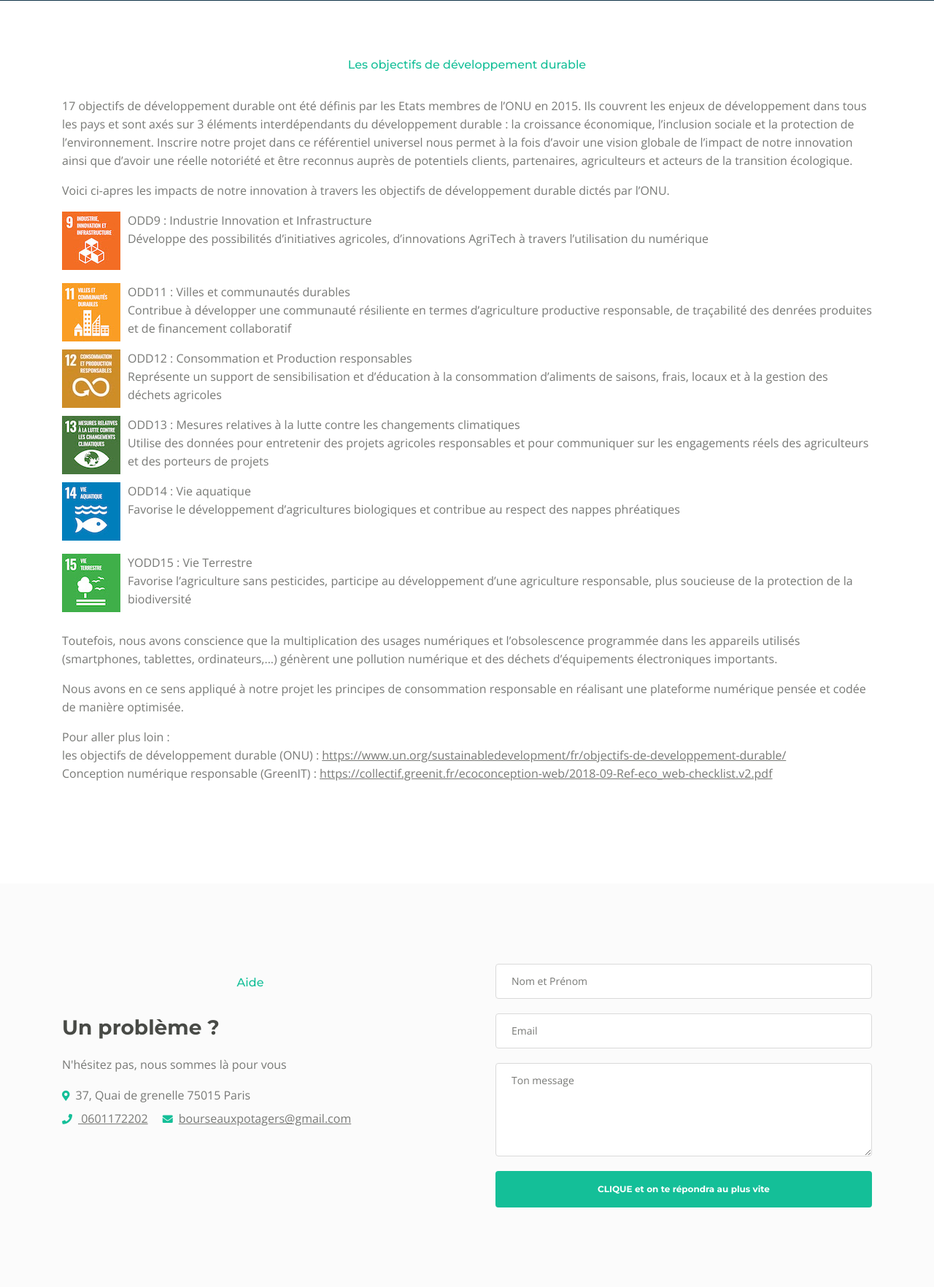
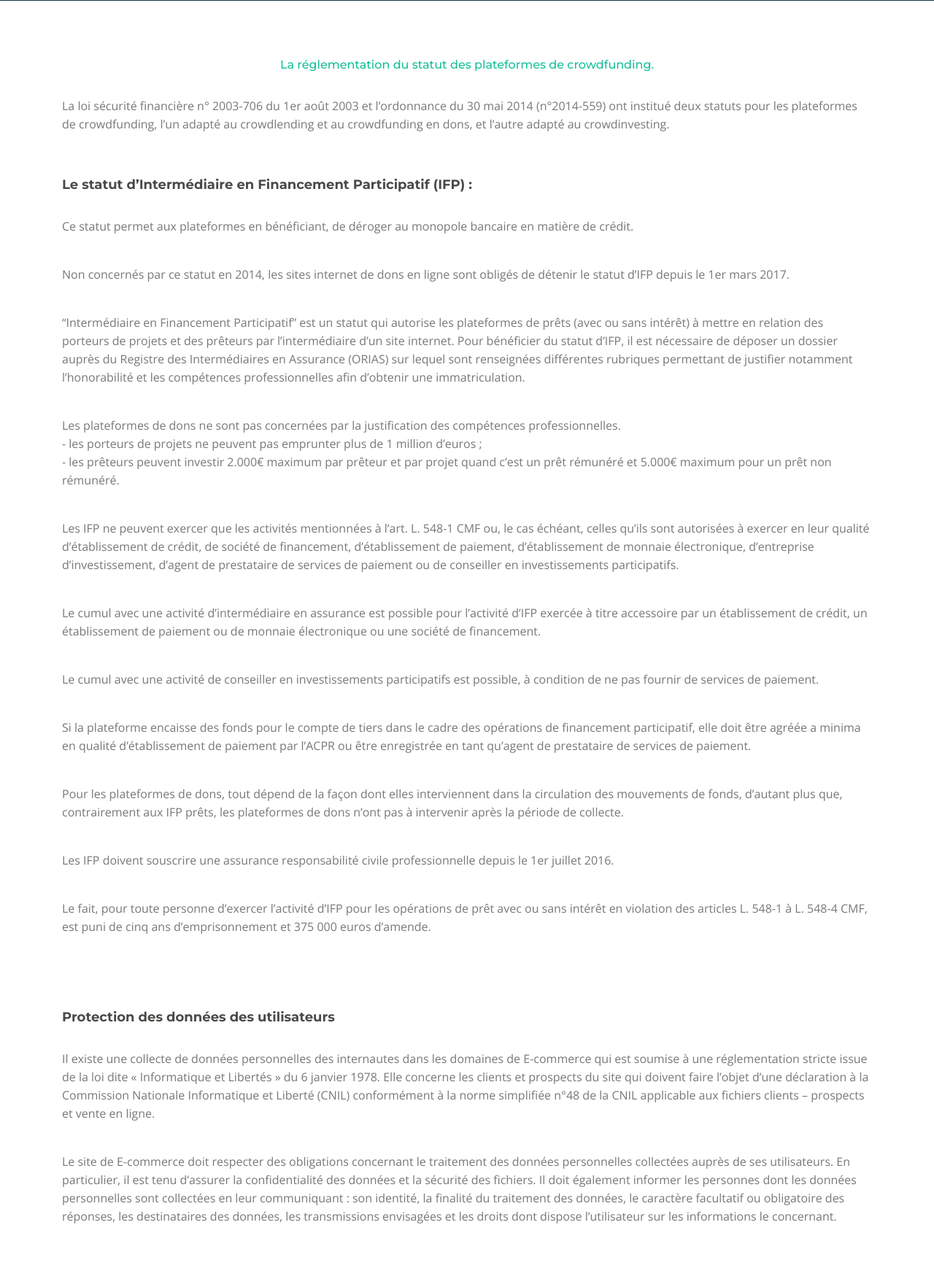
Before and after one commit to Karhyus/LaBourseAuxPotagers, a PHP site: page /terms-conditions.php in a window 1280 px wide. Shown: the part 231-1995 px from the top of the page at 73% size. Run offline with PHP 8.4, Linux system fonts and the light colour scheme.

Commit message:
modif_terms

```diff
--- a/terms-conditions.php
+++ b/terms-conditions.php
@@ -46,6 +46,7 @@
     <!-- end of preloader -->
 
 
+
     <!-- Navbar -->
     <nav class="navbar navbar-expand-md navbar-dark navbar-custom fixed-top">
         <!-- Text Logo - Use this if you don't have a graphic logo -->
@@ -91,50 +92,30 @@
         <div class="container">
             <div class="row">
                 <div class="col-lg-12">
-                    <div class="section-title">Les objectifs de développement durable</div>
+                    <div class="section-title">La réglementation du statut des plateformes de crowdfunding.</div>
                     <div class="text-container">
-                        <p>17 objectifs de développement durable ont été définis par les Etats membres de l’ONU en 2015. Ils couvrent les enjeux de développement dans tous les pays et sont axés sur 3 éléments interdépendants du développement durable : la croissance économique, l’inclusion sociale et la protection de l’environnement.
-                        Inscrire notre projet dans ce référentiel universel nous permet à la fois d’avoir une vision globale de l’impact de notre innovation ainsi que d’avoir une réelle notoriété et être reconnus auprès de potentiels clients, partenaires, agriculteurs et acteurs de la transition écologique.
-                        </p>
-                        <p>Voici ci-apres les impacts de notre innovation à travers les objectifs de développement durable dictés par l’ONU.</p>
-                        <ul class="list-unstyled">
-                            <li class="media">
-                                <img src="images/ONU_9.jpg" alt="alternative" >
-                                <div class="media-body"> <p>ODD9 : Industrie Innovation et Infrastructure <br>
-                                Développe des possibilités d’initiatives agricoles, d’innovations AgriTech à travers l’utilisation du numérique <pre></p></div>
-                            </li>
-                            <li class="media">
-                                <img src="images/ONU_11.jpg" alt="alternative" >
-                                <div class="media-body"><p>ODD11 : Villes et communautés durables <br>
-                                    Contribue à développer une communauté résiliente en termes d’agriculture productive responsable, de traçabilité des denrées produites et de financement collaboratif</p></div>
-                            </li>
-                            <li class="media">
-                                <img src="images/ONU_12.jpg" alt="alternative" >
-                                <div class="media-body"><p>ODD12 : Consommation et Production responsables <br>
-                                    Représente un support de sensibilisation et d’éducation à la consommation d’aliments de saisons, frais, locaux et à la gestion des déchets agricoles</p></div>
-                            </li>
-                            <li class="media">
-                                <img src="images/ONU_13.jpg" alt="alternative" >
-                                <div class="media-body"><p>ODD13 : Mesures relatives à la lutte contre les changements climatiques <br>
-                                Utilise des données pour entretenir des projets agricoles responsables et pour communiquer sur les engagements réels des agriculteurs et des porteurs de projets</p></div>
-                            </li>
-                            <li class="media">
-                                <img src="images/ONU_14.jpg" alt="alternative" >
-                                <div class="media-body"><p>ODD14 : Vie aquatique <br>
-                                Favorise le développement d’agricultures biologiques et contribue au respect des nappes phréatiques <pre></p></div>
-                            </li>
-                            <li class="media">
-                                <img src="images/ONU_15.jpg" alt="alternative" >
-                                <div class="media-body"><p>YODD15 : Vie Terrestre <br>
-                                Favorise l’agriculture sans pesticides, participe au développement d’une agriculture responsable, plus soucieuse de la protection de la biodiversité</p></div>
-                            </li>
-                        </ul>
-                        <p>Toutefois, nous avons conscience que la multiplication des usages numériques et l’obsolescence programmée dans les appareils utilisés (smartphones, tablettes, ordinateurs,...) génèrent une pollution numérique et des déchets d’équipements électroniques importants. </p>
-                        <p>Nous avons en ce sens appliqué à notre projet les principes de consommation responsable en réalisant une plateforme numérique pensée et codée de manière optimisée.</p>
-                        <p>Pour aller plus loin : <br>
-les objectifs de développement durable (ONU) : <a href="https://www.un.org/sustainabledevelopment/fr/objectifs-de-developpement-durable/">https://www.un.org/sustainabledevelopment/fr/objectifs-de-developpement-durable/</a>
-<br>
-Conception numérique responsable (GreenIT) : <a href="https://collectif.greenit.fr/ecoconception-web/2018-09-Ref-eco_web-checklist.v2.pdf">https://collectif.greenit.fr/ecoconception-web/2018-09-Ref-eco_web-checklist.v2.pdf</a>
+                        <p>La loi sécurité financière n° 2003-706 du 1er août 2003 et l’ordonnance du 30 mai 2014 (n°2014-559) ont institué deux statuts pour les plateformes de crowdfunding, l’un adapté au crowdlending et au crowdfunding en dons, et l’autre adapté au crowdinvesting.</p>
+                    </div> <!-- end of text-container -->
+                    <div class="text-container">
+                        <h5>Le statut d’Intermédiaire en Financement Participatif (IFP) :</h5><br>
+                        <p>Ce statut permet aux plateformes en bénéficiant, de déroger au monopole bancaire en matière de crédit.</p><br>
+                        <p>Non concernés par ce statut en 2014, les sites internet de dons en ligne sont obligés de détenir le statut d’IFP depuis le 1er mars 2017.</p><br>
+                        <p>“Intermédiaire en Financement Participatif” est un statut qui autorise les plateformes de prêts (avec ou sans intérêt) à mettre en relation des porteurs de projets et des prêteurs par l’intermédiaire d’un site internet. Pour bénéficier du statut d’IFP, il est nécessaire de déposer un dossier auprès du Registre des Intermédiaires en Assurance (ORIAS) sur lequel sont renseignées différentes rubriques permettant de justifier notamment l’honorabilité et les compétences professionnelles afin d’obtenir une immatriculation.</p><br>
+                        <p> Les plateformes de dons ne sont pas concernées par la justification des compétences professionnelles.<br>
+                        - les porteurs de projets ne peuvent pas emprunter plus de 1 million d’euros ; <br>
+                        - les prêteurs peuvent investir 2.000€ maximum par prêteur et par projet quand c’est un prêt rémunéré et 5.000€ maximum pour un prêt non rémunéré.</p><br>
+                        <p>Les IFP ne peuvent exercer que les activités mentionnées à l’art. L. 548-1 CMF ou, le cas échéant, celles qu’ils sont autorisées à exercer en leur qualité d’établissement de crédit, de société de financement, d’établissement de paiement, d’établissement de monnaie électronique, d’entreprise d’investissement, d’agent de prestataire de services de paiement ou de conseiller en investissements participatifs.</p><br>
+                        <p>Le cumul avec une activité d’intermédiaire en assurance est possible pour l’activité d’IFP exercée à titre accessoire par un établissement de crédit, un établissement de paiement ou de monnaie électronique ou une société de financement.</p><br>
+                        <p>Le cumul avec une activité de conseiller en investissements participatifs est possible, à condition de ne pas fournir de services de paiement.</p><br>
+                        <p>Si la plateforme encaisse des fonds pour le compte de tiers dans le cadre des opérations de financement participatif, elle doit être agréée a minima en qualité d’établissement de paiement par l’ACPR ou être enregistrée en tant qu’agent de prestataire de services de paiement.</p><br>
+                        <p>Pour les plateformes de dons, tout dépend de la façon dont elles interviennent dans la circulation des mouvements de fonds, d’autant plus que, contrairement aux IFP prêts, les plateformes de dons n’ont pas à intervenir après la période de collecte.</p><br>
+                        <p>Les IFP doivent souscrire une assurance responsabilité civile professionnelle depuis le 1er juillet 2016.</p><br>
+                        <p>Le fait, pour toute personne d’exercer l’activité d’IFP pour les opérations de prêt avec ou sans intérêt en violation des articles L. 548-1 à L. 548-4 CMF, est puni de cinq ans d’emprisonnement et 375 000 euros d’amende.</p><br>
+                    </div> <!-- end of text-container -->
+                    <div class="text-container">
+                        <h5>Protection des données des utilisateurs </h5><br>
+                        <p>Il existe une collecte de données personnelles des internautes dans les domaines de E-commerce qui est soumise à une réglementation stricte issue de la loi dite « Informatique et Libertés » du 6 janvier 1978. Elle concerne les clients et prospects du site qui doivent faire l’objet d’une déclaration à la Commission Nationale Informatique et Liberté (CNIL) conformément à la norme simplifiée n°48 de la CNIL applicable aux fichiers clients – prospects et vente en ligne.</p><br>
+                        <p>Le site de E-commerce doit respecter des obligations concernant le traitement des données personnelles collectées auprès de ses utilisateurs. En particulier, il est tenu d’assurer la confidentialité des données et la sécurité des fichiers. Il doit également informer les personnes dont les données personnelles sont collectées en leur communiquant : son identité, la finalité du traitement des données, le caractère facultatif ou obligatoire des réponses, les destinataires des données, les transmissions envisagées et les droits dont dispose l’utilisateur sur les informations le concernant.</p><br>
                     </div> <!-- end of text-container -->
                 </div>
             </div>
```
